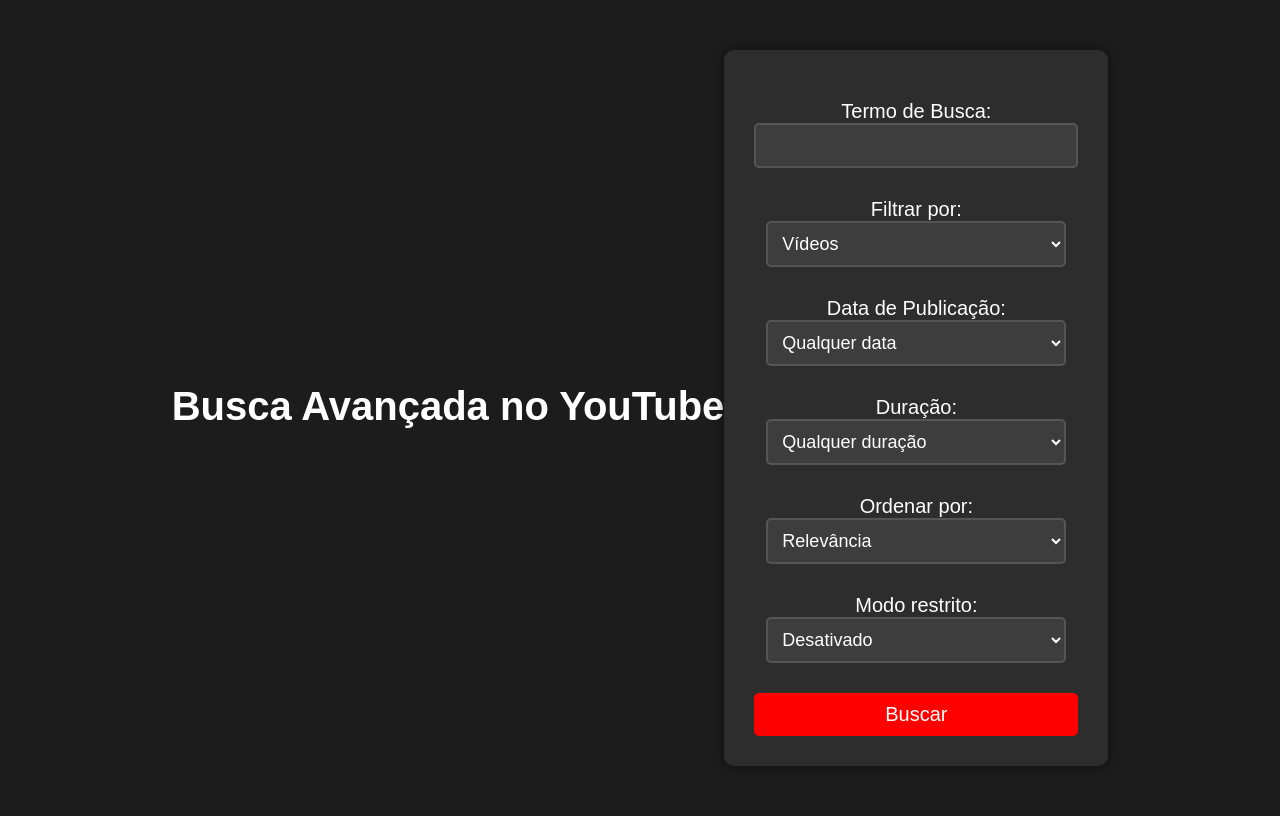
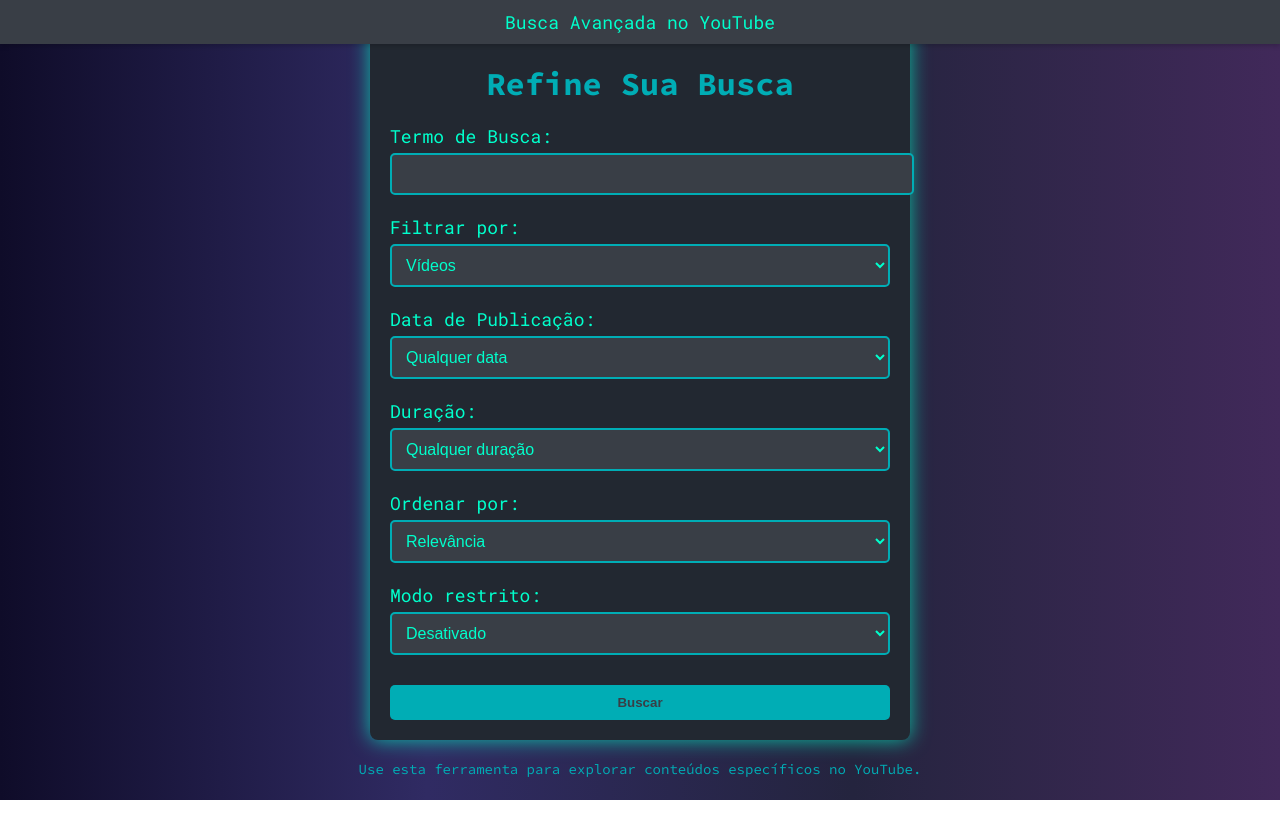
Before and after one commit to aajunior43/buscador-YouTube-, a plain HTML site: page index.html in a window 1280 px wide. Drawn offline with Linux system fonts and the light colour scheme.

Commit message:
Update index.html

```diff
--- a/index.html
+++ b/index.html
@@ -2,67 +2,93 @@
 <html lang="pt-br">
 <head>
     <meta charset="UTF-8">
-    <title>Busca Avançada no YouTube</title>
+    <meta name="viewport" content="width=device-width, initial-scale=1.0">
+    <title>Busca Avançada no YouTube Ultra V2</title>
+    <link href="https://fonts.googleapis.com/css2?family=Roboto+Mono:wght@400;700&family=Source+Code+Pro:wght@300;400;700&display=swap" rel="stylesheet">
     <style>
         body {
-            background-color: #1c1c1c;
-            color: white;
-            display: flex;
-            justify-content: center;
-            align-items: center;
-            height: 100vh;
-            font-family: Arial, sans-serif;
-        }
-        form {
+            margin: 0;
+            padding: 0;
+            background: linear-gradient(to right, #0f0c29, #302b63, #24243e, #41295a);
+            font-family: 'Roboto Mono', monospace;
+            color: #00ffcc;
+            text-align: center;
             display: flex;
             flex-direction: column;
             align-items: center;
-            border-radius: 10px;
-            background-color: #2d2d2d;
-            padding: 30px;
-            box-shadow: 0px 0px 10px rgba(0, 0, 0, 0.5);
+            justify-content: center;
+            height: 100vh;
+        }
+        form {
+            background-color: #222831;
+            padding: 20px;
+            border-radius: 8px;
+            box-shadow: 0 0 20px rgba(0, 255, 204, 0.7);
+            width: 90%;
+            max-width: 500px;
         }
         label {
             display: block;
             margin-top: 20px;
-            font-size: 20px;
+            font-size: 18px;
+            text-align: left;
+            width: 100%;
         }
         input[type="text"], select {
             padding: 10px;
-            font-size: 18px;
-            background-color: #3d3d3d;
-            color: white;
-            border: 2px solid #555;
+            font-size: 16px;
+            background-color: #393e46;
+            color: #00ffcc;
+            border: 2px solid #00adb5;
             border-radius: 5px;
-            margin-bottom: 10px;
-            width: 300px;
+            margin-top: 5px;
+            width: 100%;
         }
         input[type="submit"] {
-            margin-top: 20px;
-            padding: 10px;
-            font-size: 20px;
-            background-color: red;
-            color: white;
+            margin-top: 30px;
+            padding: 10px 20px;
+            background-color: #00adb5;
+            color: #393e46;
             border: none;
             border-radius: 5px;
             cursor: pointer;
+            font-weight: bold;
             width: 100%;
+            transition: background-color 0.3s ease;
+        }
+        input[type="submit"]:hover {
+            background-color: #00ffcc;
+            color: #222831;
         }
         h1 {
-            font-size: 40px;
-            margin-bottom: 30px;
-            text-align: center;
+            margin-bottom: 20px;
+            color: #00adb5;
+            font-family: 'Source Code Pro', monospace;
         }
-        /* Estilização adicional para uma melhor aparência */
+        .tip {
+            margin-top: 20px;
+            color: #00adb5;
+            font-size: 14px;
+            font-family: 'Source Code Pro', monospace;
+        }
+        header {
+            position: absolute;
+            top: 0;
+            width: 100%;
+            background-color: #393e46;
+            color: #00ffcc;
+            padding: 10px 0;
+            font-size: 18px;
+            box-shadow: 0 2px 5px rgba(0, 0, 0, 0.2);
+        }
     </style>
 </head>
 <body>
-
-    <h1>Busca Avançada no YouTube</h1>
-
+    <header>Busca Avançada no YouTube</header>
     <form action="https://www.youtube.com/results" method="get" target="_blank">
+        <h1>Refine Sua Busca</h1>
         <label for="search_query">Termo de Busca:</label>
-        <input type="text" name="search_query" id="search_query" required> <!-- Campo obrigatório -->
+        <input type="text" name="search_query" id="search_query" required>
 
         <label for="sp">Filtrar por:</label>
         <select name="sp" id="sp">
@@ -74,7 +100,7 @@
         </select>
 
         <label for="date">Data de Publicação:</label>
-        <select name="search_upload_date" id="date"> <!-- Corrigido o nome do atributo -->
+        <select name="search_upload_date" id="date">
             <option value="">Qualquer data</option>
             <option value="day">Hoje</option>
             <option value="week">Esta semana</option>
@@ -83,16 +109,17 @@
         </select>
 
         <label for="duration">Duração:</label>
-        <select name="search
-_duration" id="duration">
+        <select name="search_duration" id="duration">
             <option value="">Qualquer duração</option>
             <option value="short">Curto (< 4 minutos)</option>
             <option value="medium">Médio (4-20 minutos)</option>
             <option value="long">Longo (> 20 minutos)</option>
-</select>    <label for="sort_by">Ordenar por:</label>
+        </select>
+
+        <label for="sort_by">Ordenar por:</label>
         <select name="search_sort" id="sort_by">
             <option value="relevance">Relevância</option>
-        <option value="date">Data de upload</option> <!-- Corrigido o valor da opção -->
+            <option value="date">Data de upload</option>
             <option value="view_count">Número de visualizações</option>
             <option value="rating">Avaliação</option>
         </select>
@@ -106,3 +133,6 @@
 
         <input type="submit" value="Buscar">
     </form>
+    <div class="tip">Use esta ferramenta para explorar conteúdos específicos no YouTube.</div>
+</body>
+</html>
```
Lines whose indentation alone changed are shown as unchanged.
